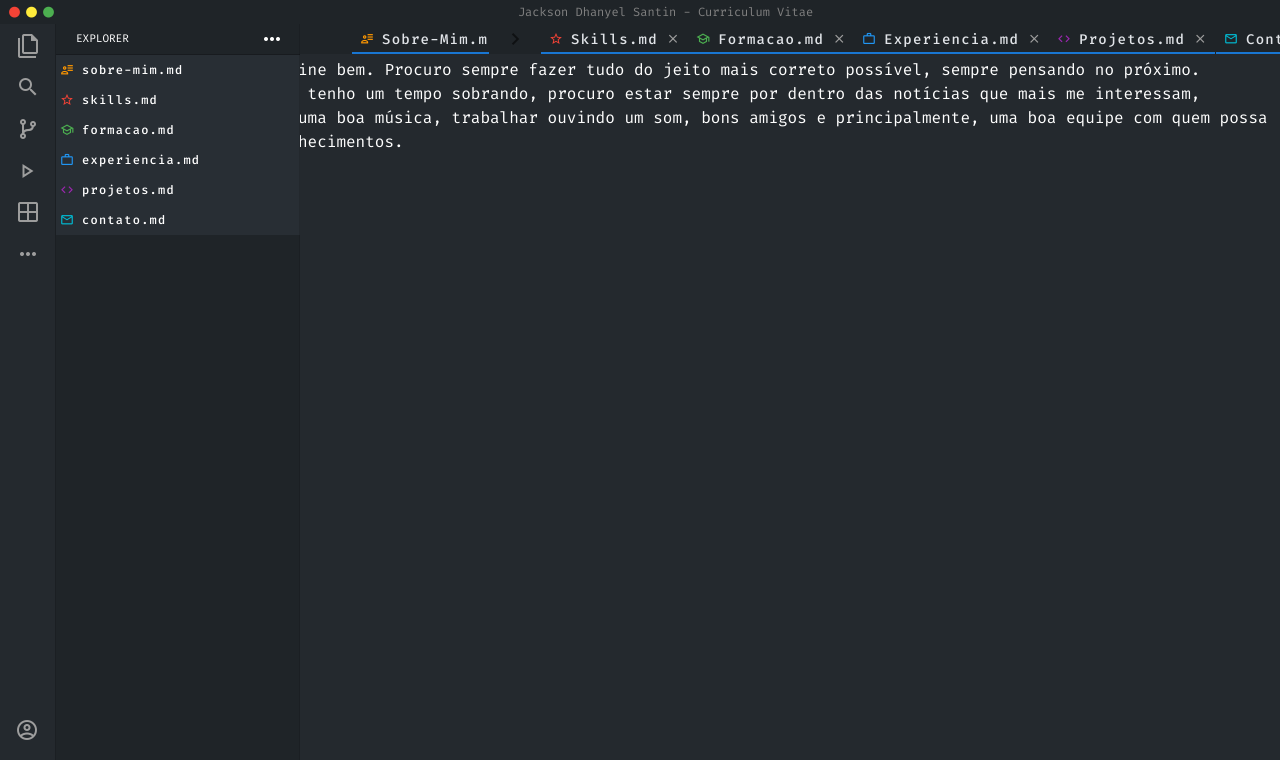
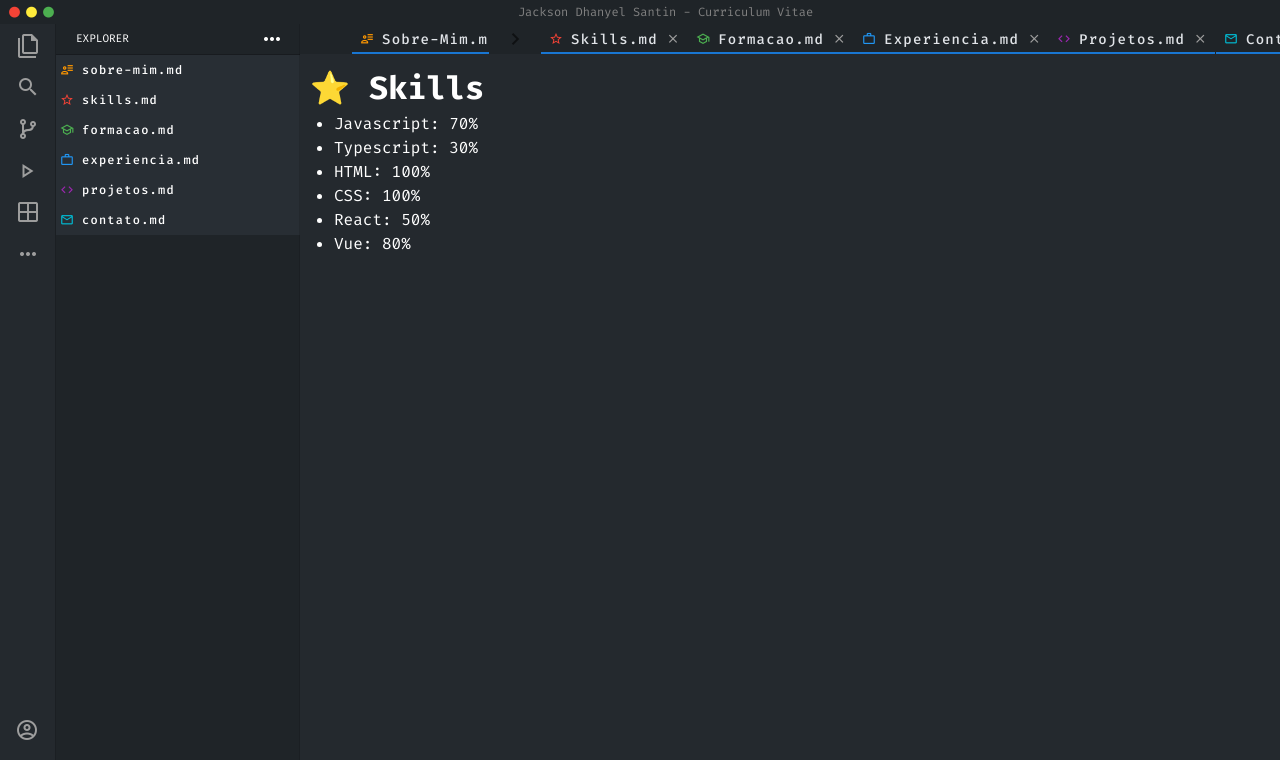
Before and after one commit to JacksonSantin/curriculum_vitae_atualizado, a Vue app: page / in a window 1280 px wide. Shown: the top 760 px of the page. Built offline with nearby package versions, Linux system fonts and the light colour scheme; grey boxes are pictures that could not be loaded; what vue-sweetalert2 would draw is missing.

Commit message:
Ajustes para mostrar conteúdo

```diff
--- a/package.json
+++ b/package.json
@@ -13,6 +13,7 @@
     "markdown-it": "^13.0.1",
     "prismjs": "^1.29.0",
     "vue": "^2.6.14",
+    "vue-router": "^3.6.5",
     "vue-sweetalert2": "^5.0.5",
     "vuetify": "^2.6.0"
   },
--- a/src/components/app-bar.vue
+++ b/src/components/app-bar.vue
@@ -14,14 +14,6 @@
         </v-tab>
       </v-tabs>
     </v-app-bar>
-
-    <main class="content">
-      <v-tabs-items v-model="tabTop">
-        <v-tab-item v-for="(tab, idx) in tabs" :key="idx">
-          <component :is="tab.component" />
-        </v-tab-item>
-      </v-tabs-items>
-    </main>
   </div>
 </template>
 
--- a/src/components/main.vue
+++ b/src/components/main.vue
@@ -1,15 +1,20 @@
 <template>
   <v-main class="content">
-    <sobre />
+    <skills />
   </v-main>
 </template>
 
 <script>
 import Sobre from "@/view/sobre.vue";
+import Skills from "@/view/skills.vue";
+import Formacao from "@/view/formacao.vue";
+import Experiencia from "@/view/experiencia.vue";
+import Projetos from "@/view/projetos.vue";
+import Contato from "@/view/contato.vue";
 
 export default {
   components: {
-    Sobre,
+    Skills,
   },
 };
 </script>
```
